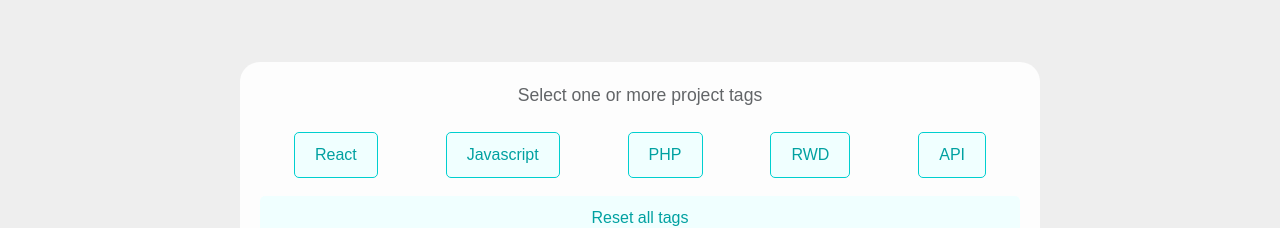
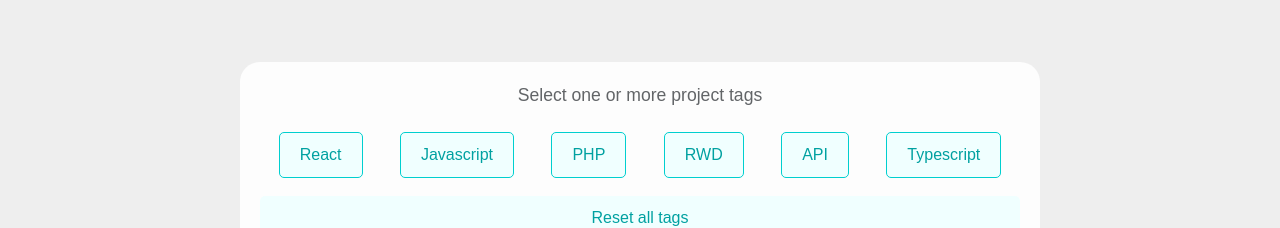
Before and after one commit to MarcinPietkiewicz/portfolio, a React (Create React App) app: page / in a window 1280 px wide. Shown: the part 940-1168 px from the top of the page. Built offline with nearby package versions, Linux system fonts and the light colour scheme; no server answers.

Commit message:
Added typescript tag

```diff
--- a/src/Portfolio.js
+++ b/src/Portfolio.js
@@ -89,6 +89,9 @@
             <button className="tag" onClick={this.handleFilter} data-tech="Api">
               API
             </button>
+            <button className="tag" onClick={this.handleFilter} data-tech="Typescript">
+              Typescript
+            </button>
             <button className="tag reset" onClick={this.handleFilter} data-tech="RESET">
               Reset all tags
             </button>
```
